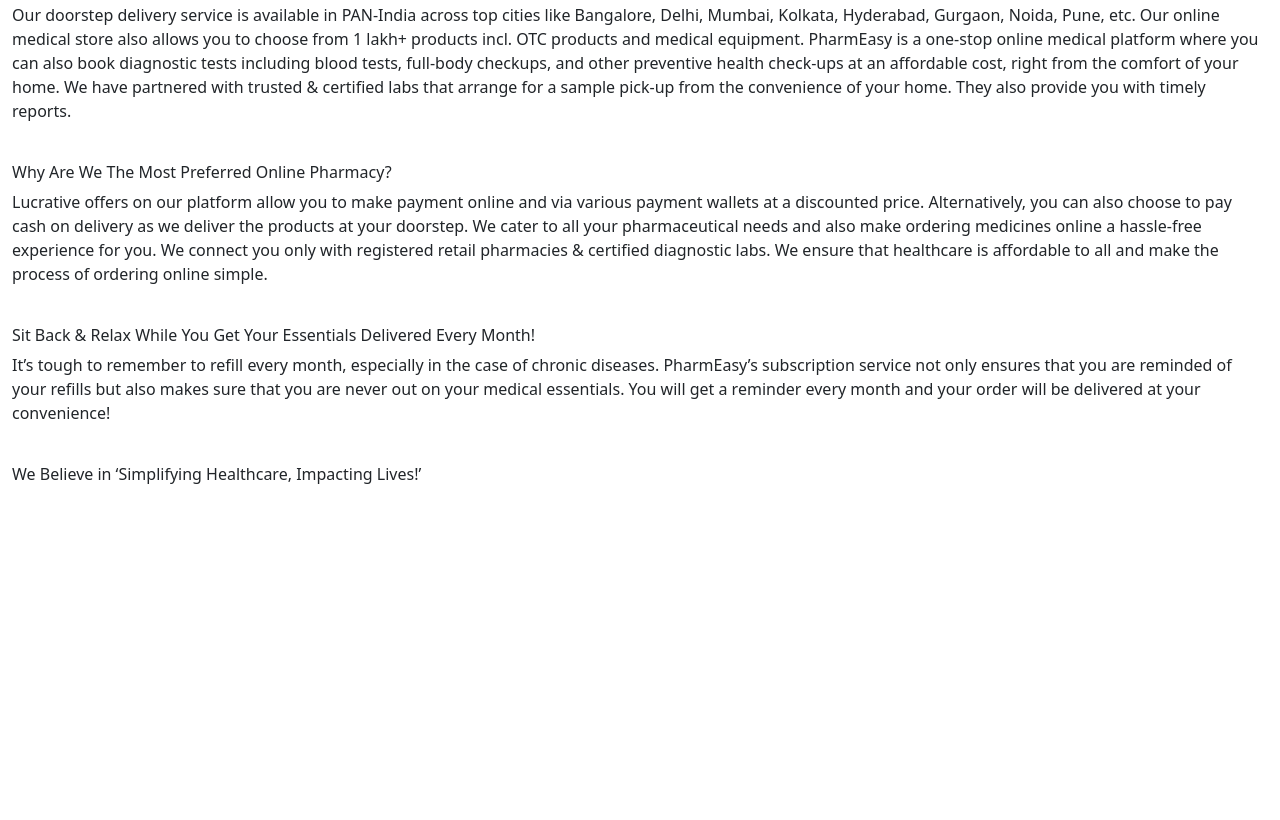
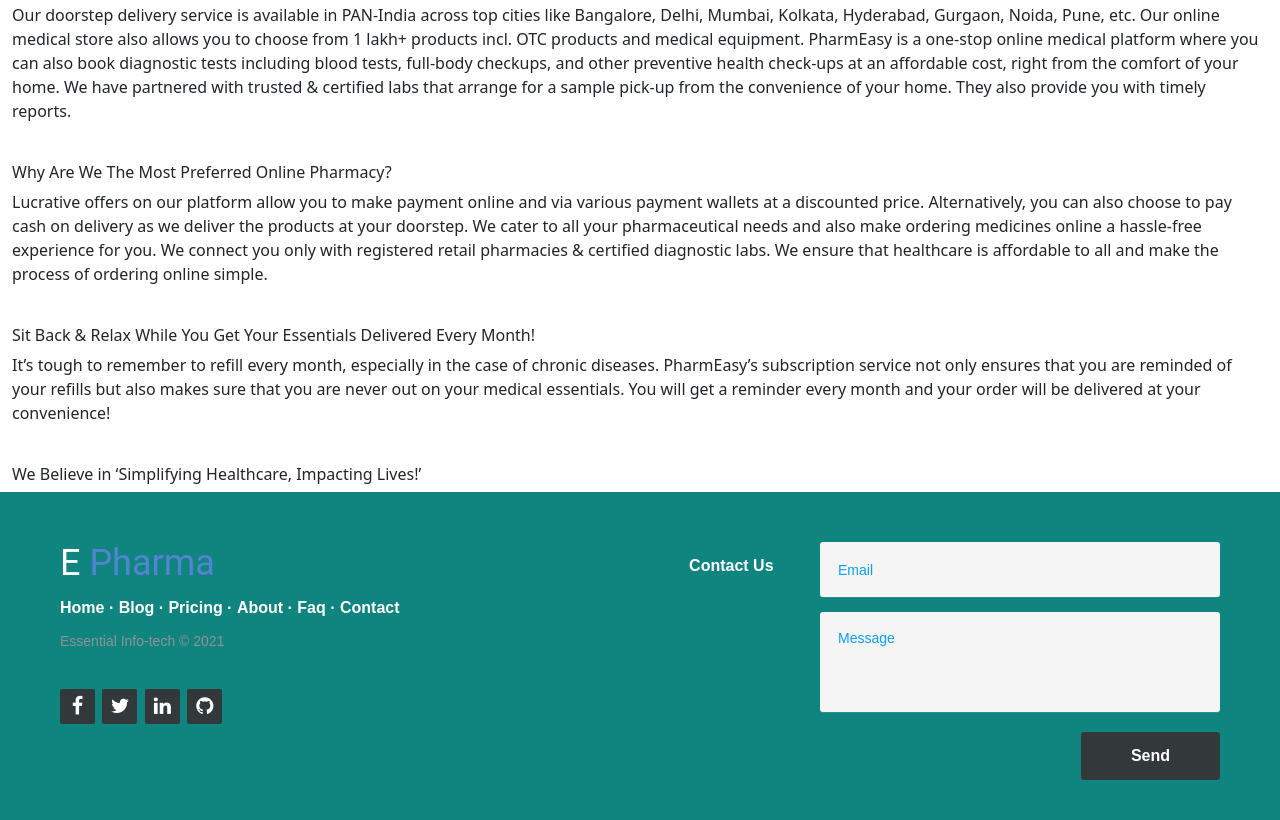
Before and after one commit to minhaz-bin-monib/E-Pharma, a plain HTML site: page index.html in a window 1280 px wide. Shown: the part 5474-6294 px from the top of the page. Before the commit the page ends 5966 px from the top, so only its background shows below. Drawn offline with nearby package versions, Linux system fonts and the light colour scheme.

Commit message:
preliminary code

```diff
--- a/index.html
+++ b/index.html
@@ -10,6 +10,8 @@
 
     <link rel="stylesheet" href="owl.carousel.css">
     <link rel="stylesheet" href="owl.theme.default.min.css">
+
+    <link rel="stylesheet" href="https://cdnjs.cloudflare.com/ajax/libs/font-awesome/4.7.0/css/font-awesome.min.css" />
 
 
     <link href="https://cdn.jsdelivr.net/npm/bootstrap@5.0.2/dist/css/bootstrap.min.css" rel="stylesheet"
@@ -912,6 +914,63 @@
 
 
 
+    <section class="footer-section">
+
+        <footer class="footer-distributed">
+
+            <div class="footer-left">
+
+                <h3>E<span> Pharma</span></h3>
+
+                <p class="footer-links">
+                    <a href="#">Home</a>
+                    ·
+                    <a href="#">Blog</a>
+                    ·
+                    <a href="#">Pricing</a>
+                    ·
+                    <a href="#">About</a>
+                    ·
+                    <a href="#">Faq</a>
+                    ·
+                    <a href="#">Contact</a>
+                </p>
+
+                <p class="footer-company-name">Essential Info-tech © 2021</p>
+
+                <div class="footer-icons">
+
+                    <a href="#"><i class="fa fa-facebook"></i></a>
+                    <a href="#"><i class="fa fa-twitter"></i></a>
+                    <a href="#"><i class="fa fa-linkedin"></i></a>
+                    <a href="#"><i class="fa fa-github"></i></a>
+
+                </div>
+
+            </div>
+
+            <div class="footer-right">
+
+                <p>Contact Us</p>
+
+                <form action="#" method="post">
+
+                    <input type="text" name="email" placeholder="Email">
+                    <textarea name="message" placeholder="Message"></textarea>
+                    <button >Send</button>
+
+                </form>
+
+            </div>
+
+        </footer>
+
+    </section>
+
+
+
+
+
 
 
 
--- a/style.css
+++ b/style.css
@@ -69,3 +69,221 @@
     border:0px solid black;
 }
 /* .owl-prev i, .owl-next i {transform : scale(1,6); color: #ccc;} */
+
+
+
+
+
+
+
+
+
+
+
+
+
+/* footer section style */
+@import url(https://fonts.googleapis.com/css?family=Roboto:400,500,300,700);
+
+
+.footer-distributed{
+	background: #10847E;
+	box-shadow: 0 1px 1px 0 rgba(0, 0, 0, 0.12);
+	box-sizing: border-box;
+	width: 100%;
+	font: bold 16px sans-serif;
+	text-align: left;
+	padding: 50px 60px 40px;
+	overflow: hidden;
+}
+
+
+
+
+/* Footer left */
+
+.footer-distributed .footer-left{
+	float: left;
+}
+
+/* The company logo */
+
+.footer-distributed h3{
+	color:  #ffffff;
+	font: normal 36px 'Roboto', cursive;
+	margin: 0 0 10px;
+}
+
+.footer-distributed h3 span{
+	color:  #5383d3;
+}
+
+/* Footer links */
+
+.footer-distributed .footer-links{
+	color:  #ffffff;
+	margin: 0 0 10px;
+	padding: 0;
+}
+
+.footer-distributed .footer-links a{
+	display:inline-block;
+	line-height: 1.8;
+	text-decoration: none;
+	color:  inherit;
+}
+
+.footer-distributed .footer-company-name{
+	color:  #8f9296;
+	font-size: 14px;
+	font-weight: normal;
+	margin: 0;
+}
+
+/* Footer social icons */
+
+.footer-distributed .footer-icons{
+	margin-top: 40px;
+}
+
+.footer-distributed .footer-icons a{
+	display: inline-block;
+	width: 35px;
+	height: 35px;
+	cursor: pointer;
+	background-color:  #33383b;
+	border-radius: 2px;
+
+	font-size: 20px;
+	color: #ffffff;
+	text-align: center;
+	line-height: 35px;
+
+	margin-right: 3px;
+	margin-bottom: 5px;
+}
+
+/* Footer Right */
+
+.footer-distributed .footer-right{
+	float: right;
+}
+
+.footer-distributed .footer-right p{
+	display: inline-block;
+	vertical-align: top;
+	margin: 15px 42px 0 0;
+	color: #ffffff;
+}
+
+/* The contact form */
+
+.footer-distributed form{
+	display: inline-block;
+}
+
+.footer-distributed form input,
+.footer-distributed form textarea{
+	display: block;
+	border-radius: 3px;
+	box-sizing: border-box;
+	background-color:  whitesmoke;
+	box-shadow: 0 1px 0 0 rgba(255, 255, 255, 0.1);
+	border: none;
+	resize: none;
+
+	font: inherit;
+	font-size: 14px;
+	font-weight: normal;
+	color:  #d1d2d2;
+
+	width: 400px;
+	padding: 18px;
+}
+
+.footer-distributed ::-webkit-input-placeholder {
+	color:  #0ca0eb;
+}
+
+.footer-distributed ::-moz-placeholder {
+	color:  #5c666b;
+	opacity: 1;
+}
+
+.footer-distributed :-ms-input-placeholder{
+	color:  #5c666b;
+}
+
+
+.footer-distributed form input{
+	height: 55px;
+	margin-bottom: 15px;
+}
+
+.footer-distributed form textarea{
+	height: 100px;
+	margin-bottom: 20px;
+}
+
+.footer-distributed form button{
+	border-radius: 3px;
+	background-color:  #33383b;
+	color: #ffffff;
+	border: 0;
+	padding: 15px 50px;
+	font-weight: bold;
+	float: right;
+}
+
+/* If you don't want the footer to be responsive, remove these media queries */
+
+@media (max-width: 1000px) {
+
+	.footer-distributed {
+		font: bold 14px sans-serif;
+	}
+
+	.footer-distributed .footer-company-name{
+		font-size: 12px;
+	}
+
+	.footer-distributed form input,
+	.footer-distributed form textarea{
+		width: 250px;
+	}
+
+	.footer-distributed form button{
+		padding: 10px 35px;
+	}
+
+}
+
+@media (max-width: 800px) {
+
+	.footer-distributed{
+		padding: 30px;
+	}
+
+	.footer-distributed .footer-left,
+	.footer-distributed .footer-right{
+		float: none;
+		max-width: 300px;
+		margin: 0 auto;
+	}
+
+	.footer-distributed .footer-left{
+		margin-bottom: 40px;
+	}
+
+	.footer-distributed form{
+		margin-top: 30px;
+	}
+
+	.footer-distributed form{
+		display: block;
+	}
+
+	.footer-distributed form button{
+		float: none;
+	}
+}
```
